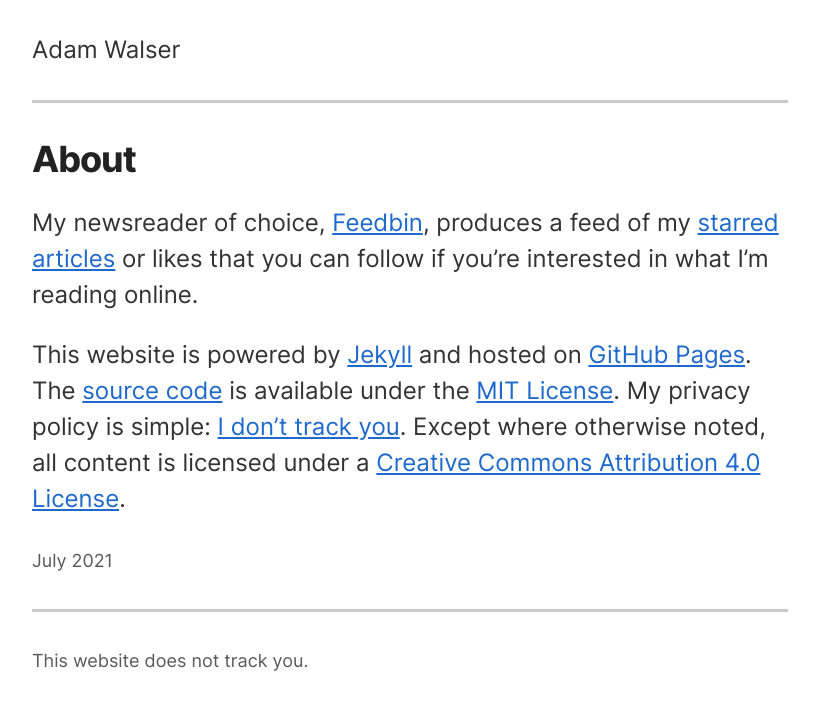
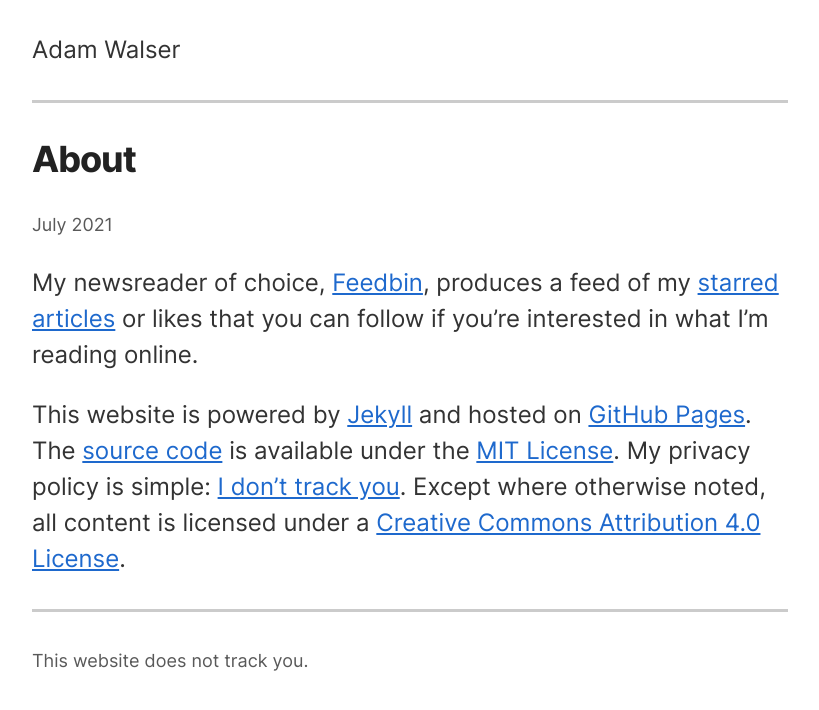
Before and after one commit to ajpwalser/ajpwalser.github.io, a Jekyll site: the page built from _posts/2021-07-09-about.md, in a window 1280 px wide. Shown: the top 710 px of the page, without its empty margins (230-1049 px from the left). Built offline with Jekyll 4.4.1, drawn with Linux system fonts in a browser that asks for light colours.

Commit message:
Update post.html

```diff
--- a/_layouts/post.html
+++ b/_layouts/post.html
@@ -4,6 +4,6 @@ layout: default
 
 <article class="post">
   <h1 class="post-title">{{ page.title }}</h1>
+  <p><time datetime="{{ page.date | date_to_xmlschema }}">{{ page.date | date: '%B %Y' }}</time></p>
   {{ content }}
-  <p><time datetime="{{ page.date | date_to_xmlschema }}">{{ page.date | date: '%B %Y' }}</time></p>
 </article>
```
